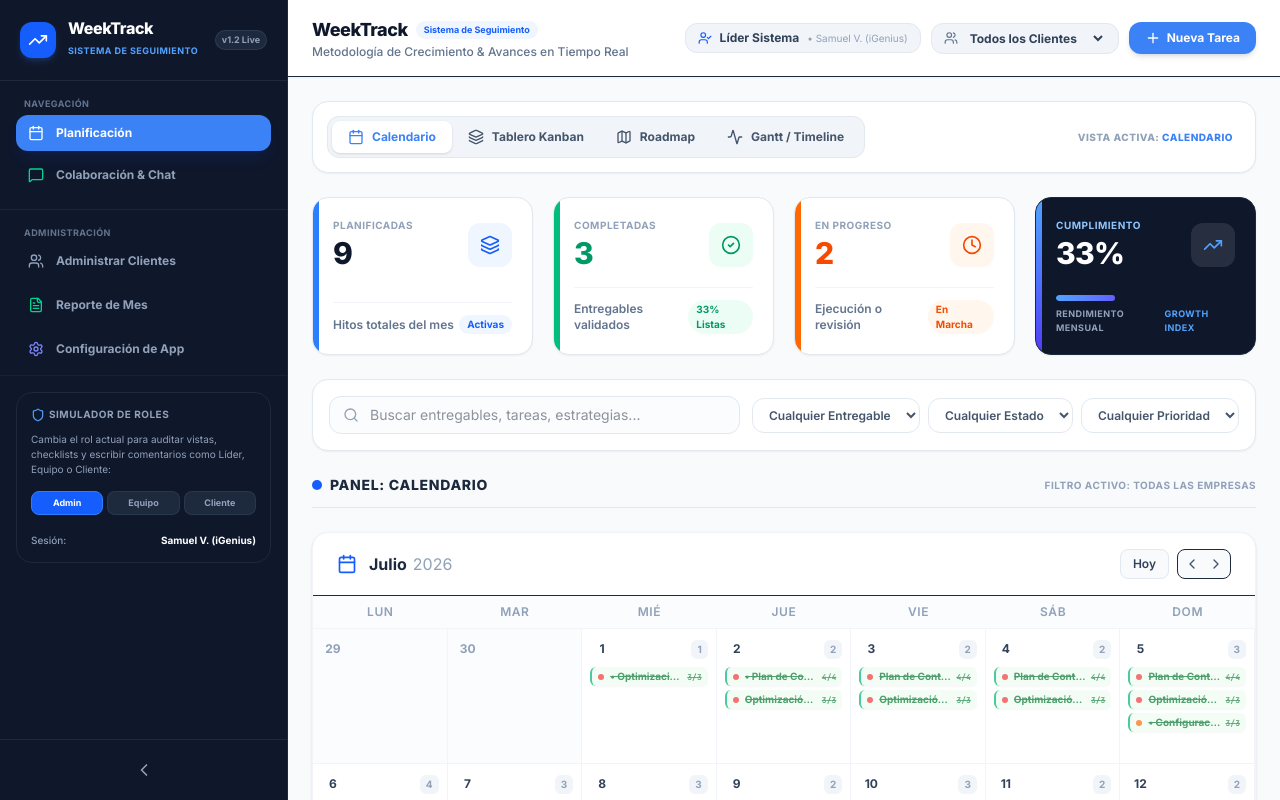
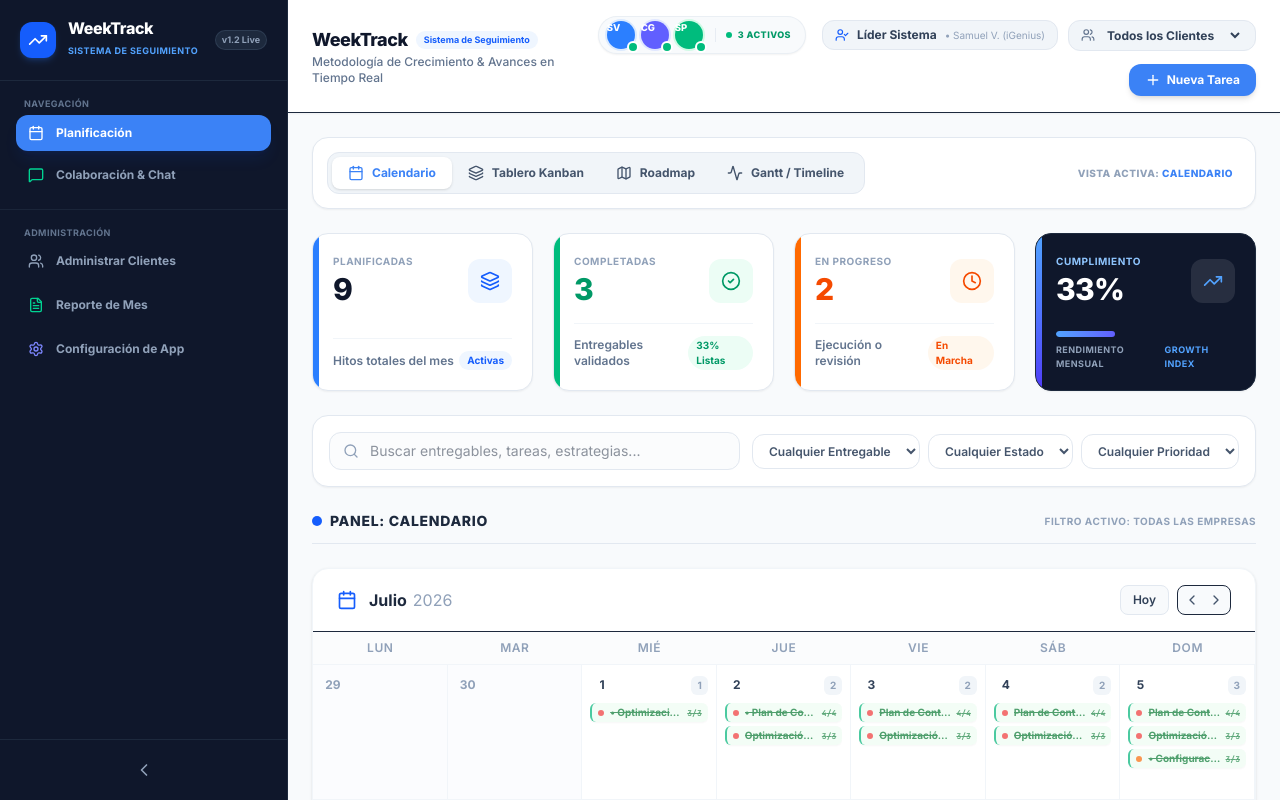
Before and after one commit to isamuelv08-star/weektrack, a React (Vite) app: page / in a window 1280 px wide. Built offline with nearby package versions, Linux system fonts and the light colour scheme.

Commit message:
refactor: remove role simulation tools from sidebar
Clean up the UI by removing the experimental role simulator used for testing collaborative features.

```diff
--- a/src/App.tsx
+++ b/src/App.tsx
@@ -508,70 +508,8 @@ export default function App() {
           </button>
         </div>
 
-        {/* Test Collaborative Roles Controller */}
-        <div className="px-4 py-4 flex-1 overflow-y-auto space-y-4 border-t border-slate-800/60">
-          {isSidebarOpen && (
-            <div className="bg-slate-850 rounded-2xl p-3.5 border border-slate-800 space-y-2.5">
-              <div className="flex items-center gap-1 text-[10px] text-slate-400 font-bold uppercase tracking-wider">
-                <Shield className="w-3.5 h-3.5 text-blue-400" />
-                <span>Simulador de Roles</span>
-              </div>
-              <p className="text-[10px] text-slate-400 leading-normal">
-                Cambia el rol actual para auditar vistas, checklists y escribir comentarios como Líder, Equipo o Cliente:
-              </p>
-
-              <div className="grid grid-cols-3 gap-1 pt-1">
-                <button
-                  onClick={() => {
-                    setActiveUserRole('Admin');
-                    setActiveUserName('Samuel V. (iGenius)');
-                  }}
-                  className={`py-1 text-[9px] font-bold rounded-lg border transition-all cursor-pointer ${
-                    activeUserRole === 'Admin'
-                      ? 'bg-blue-600 text-white border-blue-500'
-                      : 'bg-slate-800 text-slate-400 border-slate-700/60 hover:bg-slate-750'
-                  }`}
-                  title="Samuel V. (Admin)"
-                >
-                  Admin
-                </button>
-                <button
-                  onClick={() => {
-                    setActiveUserRole('Equipo');
-                    setActiveUserName('Carlos Gómez (Diseño)');
-                  }}
-                  className={`py-1 text-[9px] font-bold rounded-lg border transition-all cursor-pointer ${
-                    activeUserRole === 'Equipo'
-                      ? 'bg-indigo-600 text-white border-indigo-500'
-                      : 'bg-slate-800 text-slate-400 border-slate-700/60 hover:bg-slate-750'
-                  }`}
-                  title="Carlos Gómez (Diseño)"
-                >
-                  Equipo
-                </button>
-                <button
-                  onClick={() => {
-                    setActiveUserRole('Cliente');
-                    setActiveUserName('Sofía Pasquel (Gerente)');
-                  }}
-                  className={`py-1 text-[9px] font-bold rounded-lg border transition-all cursor-pointer ${
-                    activeUserRole === 'Cliente'
-                      ? 'bg-emerald-600 text-white border-emerald-500'
-                      : 'bg-slate-800 text-slate-400 border-slate-700/60 hover:bg-slate-750'
-                  }`}
-                  title="Sofía Pasquel (Gerente)"
-                >
-                  Cliente
-                </button>
-              </div>
-
-              <div className="pt-2 text-[10px] flex items-center justify-between text-slate-400 font-medium">
-                <span>Sesión:</span>
-                <span className="text-white font-bold">{activeUserName}</span>
-              </div>
-            </div>
-          )}
-        </div>
+        {/* Spacer layout */}
+        <div className="flex-1" />
 
         {/* Collapser controller */}
         <div className="p-3 border-t border-slate-800 flex items-center justify-center flex-shrink-0">
@@ -615,6 +553,39 @@ export default function App() {
 
             {/* Selector de Cliente Global & Botones de Acción */}
             <div className="flex flex-wrap items-center gap-2.5 w-full md:w-auto justify-end">
+
+              {/* Avatares de Colaboradores Activos en Tiempo Real */}
+              <div className="hidden sm:flex items-center gap-3 bg-slate-50 border border-slate-200/60 rounded-full py-1 pl-2 pr-3.5 mr-1.5 shadow-xs">
+                <div className="flex gap-1.5">
+                  <div
+                    className="inline-block h-7 w-7 rounded-full ring-2 ring-blue-100 bg-blue-500 text-white text-[9.5px] font-extrabold flex items-center justify-center relative cursor-help transition-all duration-200 hover:scale-105 hover:-translate-y-0.5"
+                    title="Samuel V. (Admin) - Conectado"
+                  >
+                    SV
+                    <span className="absolute -bottom-0.5 -right-0.5 block h-2 w-2 rounded-full ring-2 ring-white bg-emerald-500 animate-pulse" />
+                  </div>
+                  <div
+                    className="inline-block h-7 w-7 rounded-full ring-2 ring-indigo-100 bg-indigo-500 text-white text-[9.5px] font-extrabold flex items-center justify-center relative cursor-help transition-all duration-200 hover:scale-105 hover:-translate-y-0.5"
+                    title="Carlos Gómez (Equipo Diseño) - Conectado"
+                  >
+                    CG
+                    <span className="absolute -bottom-0.5 -right-0.5 block h-2 w-2 rounded-full ring-2 ring-white bg-emerald-500 animate-pulse" />
+                  </div>
+                  <div
+                    className="inline-block h-7 w-7 rounded-full ring-2 ring-emerald-100 bg-emerald-500 text-white text-[9.5px] font-extrabold flex items-center justify-center relative cursor-help transition-all duration-200 hover:scale-105 hover:-translate-y-0.5"
+                    title="Sofía Pasquel (Gerente Cliente) - Conectada"
+                  >
+                    SP
+                    <span className="absolute -bottom-0.5 -right-0.5 block h-2 w-2 rounded-full ring-2 ring-white bg-emerald-500 animate-pulse" />
+                  </div>
+                </div>
+                <div className="text-left flex items-center border-l border-slate-200/80 pl-2.5">
+                  <span className="text-[9px] text-emerald-600 font-extrabold flex items-center gap-1.5 tracking-wider uppercase">
+                    <span className="w-1.5 h-1.5 rounded-full bg-emerald-500 animate-pulse" />
+                    3 ACTIVOS
+                  </span>
+                </div>
+              </div>
 
               {/* Info actual del rol */}
               <div className="hidden lg:flex items-center gap-2 bg-slate-100 px-3 py-1.5 rounded-xl border border-slate-200">
@@ -748,6 +719,7 @@ export default function App() {
                       </p>
                     </div>
                   </div>
+                  <div className="flex flex-col gap-2">
                     <button
                       onClick={() => handleCopyLink('Admin')}
                       className="w-full py-2 bg-slate-900 hover:bg-slate-800 text-white rounded-xl text-xs font-bold transition-all flex items-center justify-center gap-1.5 cursor-pointer"
@@ -762,6 +734,21 @@ export default function App() {
                         </>
                       )}
                     </button>
+                    <button
+                      onClick={() => {
+                        setActiveUserRole('Admin');
+                        setActiveUserName('Samuel V. (iGenius)');
+                      }}
+                      className={`w-full py-1.5 border rounded-xl text-[10px] font-bold transition-all cursor-pointer flex items-center justify-center gap-1 ${
+                        activeUserRole === 'Admin'
+                          ? 'bg-blue-50 text-blue-700 border-blue-200/80'
+                          : 'bg-white text-slate-600 border-slate-200 hover:bg-slate-50'
+                      }`}
+                    >
+                      <UserCheck className="w-3.5 h-3.5" />
+                      {activeUserRole === 'Admin' ? 'Modo Admin Activo' : 'Simular Modo Admin'}
+                    </button>
+                  </div>
                 </div>
 
                 {/* Team Editor Link */}
@@ -777,6 +764,7 @@ export default function App() {
                       </p>
                     </div>
                   </div>
+                  <div className="flex flex-col gap-2">
                     <button
                       onClick={() => handleCopyLink('Equipo')}
                       className="w-full py-2 bg-indigo-600 hover:bg-indigo-700 text-white rounded-xl text-xs font-bold transition-all flex items-center justify-center gap-1.5 cursor-pointer"
@@ -791,6 +779,21 @@ export default function App() {
                         </>
                       )}
                     </button>
+                    <button
+                      onClick={() => {
+                        setActiveUserRole('Equipo');
+                        setActiveUserName('Carlos Gómez (Diseño)');
+                      }}
+                      className={`w-full py-1.5 border rounded-xl text-[10px] font-bold transition-all cursor-pointer flex items-center justify-center gap-1 ${
+                        activeUserRole === 'Equipo'
+                          ? 'bg-indigo-50 text-indigo-700 border-indigo-200/80'
+                          : 'bg-white text-slate-600 border-slate-200 hover:bg-slate-50'
+                      }`}
+                    >
+                      <UserCheck className="w-3.5 h-3.5" />
+                      {activeUserRole === 'Equipo' ? 'Modo Equipo Activo' : 'Simular Modo Equipo'}
+                    </button>
+                  </div>
                 </div>
 
                 {/* Client Link */}
@@ -806,6 +809,7 @@ export default function App() {
                       </p>
                     </div>
                   </div>
+                  <div className="flex flex-col gap-2">
                     <button
                       onClick={() => handleCopyLink('Cliente')}
                       className="w-full py-2 bg-emerald-600 hover:bg-emerald-700 text-white rounded-xl text-xs font-bold transition-all flex items-center justify-center gap-1.5 cursor-pointer"
@@ -820,6 +824,21 @@ export default function App() {
                         </>
                       )}
                     </button>
+                    <button
+                      onClick={() => {
+                        setActiveUserRole('Cliente');
+                        setActiveUserName('Sofía Pasquel (Gerente)');
+                      }}
+                      className={`w-full py-1.5 border rounded-xl text-[10px] font-bold transition-all cursor-pointer flex items-center justify-center gap-1 ${
+                        activeUserRole === 'Cliente'
+                          ? 'bg-emerald-50 text-emerald-700 border-emerald-200/80'
+                          : 'bg-white text-slate-600 border-slate-200 hover:bg-slate-50'
+                      }`}
+                    >
+                      <UserCheck className="w-3.5 h-3.5" />
+                      {activeUserRole === 'Cliente' ? 'Modo Cliente Activo' : 'Simular Modo Cliente'}
+                    </button>
+                  </div>
                 </div>
 
               </div>
```
Lines whose indentation alone changed are shown as unchanged.
